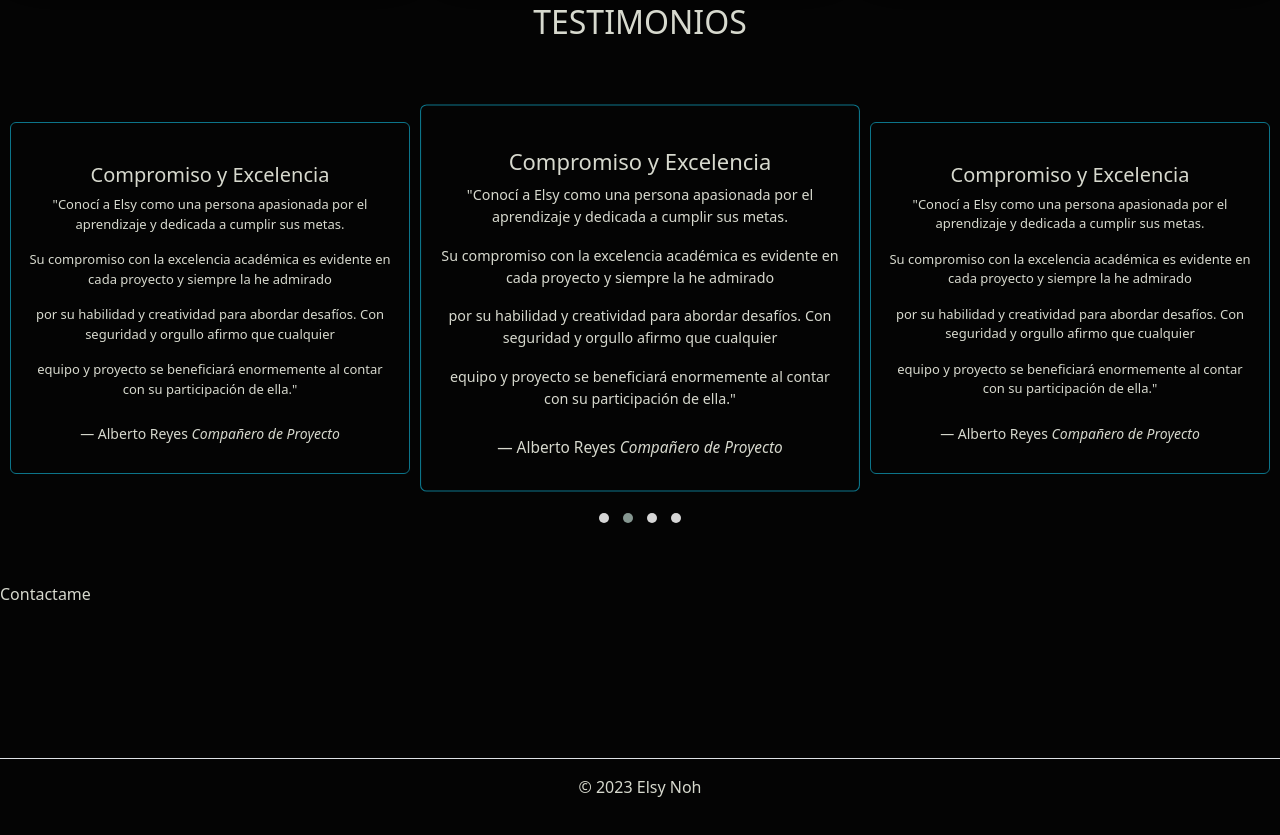
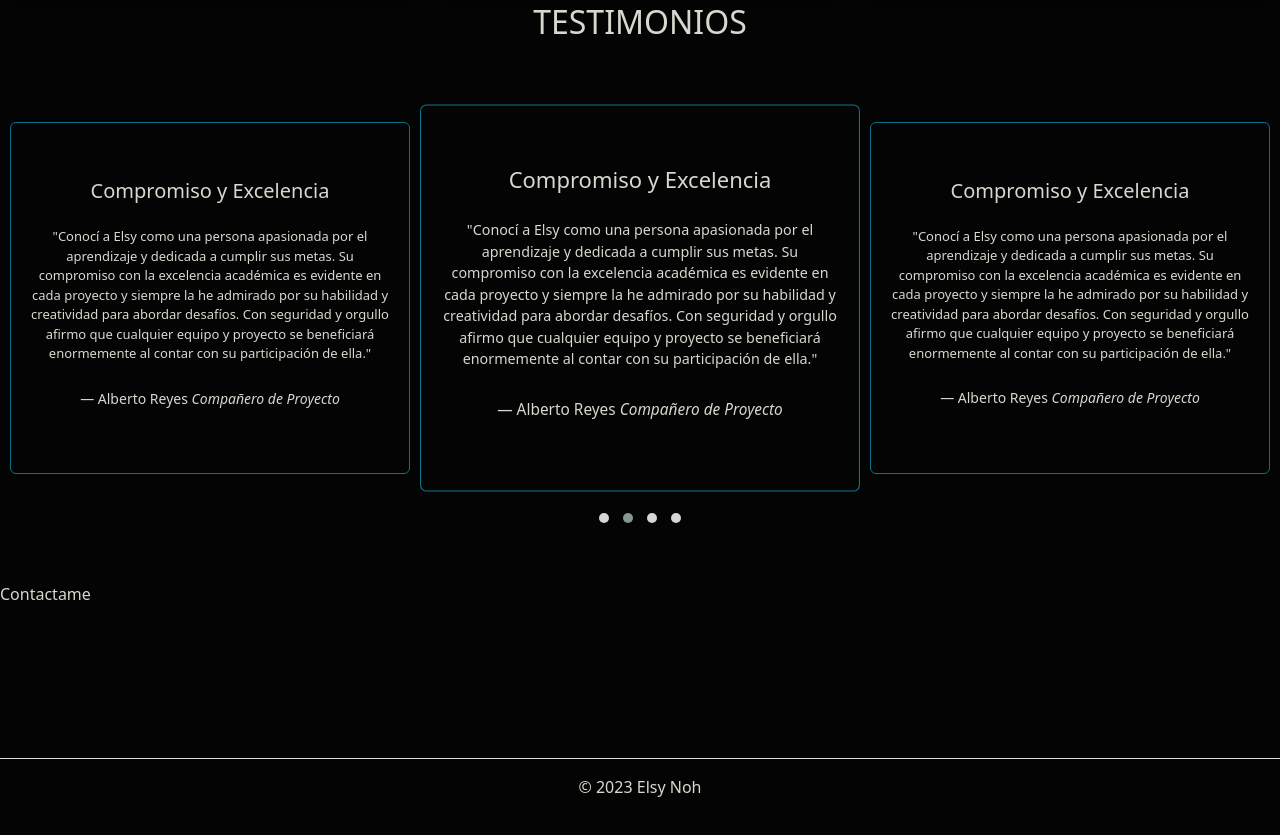
Before and after one commit to Elsynt11/mi-portafolio-technolochicasPRO-yucatan, a plain HTML site: page index.html in a window 1280 px wide. Shown: the part 1645-2480 px from the top of the page. Drawn offline with nearby package versions, Linux system fonts and the light colour scheme.

Commit message:
testimonios2

```diff
--- a/index.html
+++ b/index.html
@@ -198,12 +198,13 @@
                     <div class="card text-center mb-4 card-carrusell ">
                         <br>
                         <div class="card-body">
-                            <h5 class="card-title">Compromiso y Excelencia</h5>
+                            <h5 class="card-title py-3">Compromiso y Excelencia</h5>
                             <div class="txt-card">
-                                <p>"Conocí a Elsy como una persona apasionada por el aprendizaje y dedicada a cumplir sus metas.</p>
-                                <p>Su compromiso con la excelencia académica es evidente en cada proyecto y siempre la he admirado </p>
-                                <p>por su habilidad  y creatividad para abordar desafíos. Con seguridad y orgullo afirmo que cualquier</p>
-                                <p>equipo y proyecto se beneficiará enormemente al contar con su participación de ella."</p>
+                                <p>"Conocí a Elsy como una persona apasionada por el aprendizaje y dedicada a cumplir sus metas.
+                                    Su compromiso con la excelencia académica es evidente en cada proyecto y siempre la he admirado
+                                    por su habilidad y creatividad para abordar desafíos. Con seguridad y orgullo afirmo que cualquier
+                                    equipo y proyecto se beneficiará enormemente al contar con su participación de ella."
+                                </p>
                             </div>
                             <br>
                             <footer class="blockquote-footer">Alberto Reyes <cite title="Source Title">Compañero de Proyecto</cite>
@@ -216,12 +217,13 @@
                     <div class="card text-center card-carrusell">
                         <br>
                         <div class="card-body">
-                            <h5 class="card-title">Compromiso y Excelencia</h5>
+                            <h5 class="card-title py-3">Compromiso y Excelencia</h5>
                             <div class="txt-card">
-                                <p>"Conocí a Elsy como una persona apasionada por el aprendizaje y dedicada a cumplir sus metas.</p>
-                                <p>Su compromiso con la excelencia académica es evidente en cada proyecto y siempre la he admirado </p>
-                                <p>por su habilidad  y creatividad para abordar desafíos. Con seguridad y orgullo afirmo que cualquier</p>
-                                <p>equipo y proyecto se beneficiará enormemente al contar con su participación de ella."</p>
+                                <p>"Conocí a Elsy como una persona apasionada por el aprendizaje y dedicada a cumplir sus metas.
+                                    Su compromiso con la excelencia académica es evidente en cada proyecto y siempre la he admirado
+                                    por su habilidad y creatividad para abordar desafíos. Con seguridad y orgullo afirmo que cualquier
+                                    equipo y proyecto se beneficiará enormemente al contar con su participación de ella."
+                                </p>
                             </div>
                             <br>
                             <footer class="blockquote-footer">Alberto Reyes <cite title="Source Title">Compañero de Proyecto</cite>
@@ -234,12 +236,13 @@
                     <div class="card text-center card-carrusell ">
                         <br>
                         <div class="card-body">
-                            <h5 class="card-title">Compromiso y Excelencia</h5>
+                            <h5 class="card-title py-3">Compromiso y Excelencia</h5>
                             <div class="txt-card">
-                                <p>"Conocí a Elsy como una persona apasionada por el aprendizaje y dedicada a cumplir sus metas.</p>
-                                <p>Su compromiso con la excelencia académica es evidente en cada proyecto y siempre la he admirado </p>
-                                <p>por su habilidad  y creatividad para abordar desafíos. Con seguridad y orgullo afirmo que cualquier</p>
-                                <p>equipo y proyecto se beneficiará enormemente al contar con su participación de ella."</p>
+                                <p>"Conocí a Elsy como una persona apasionada por el aprendizaje y dedicada a cumplir sus metas.
+                                    Su compromiso con la excelencia académica es evidente en cada proyecto y siempre la he admirado
+                                    por su habilidad y creatividad para abordar desafíos. Con seguridad y orgullo afirmo que cualquier
+                                    equipo y proyecto se beneficiará enormemente al contar con su participación de ella."
+                                </p>
                             </div>
                             <br>
                             <footer class="blockquote-footer">Alberto Reyes <cite title="Source Title">Compañero de Proyecto</cite>
@@ -252,12 +255,13 @@
                     <div class="card text-center card-carrusell ">
                         <br>
                         <div class="card-body">
-                            <h5 class="card-title">Compromiso y Excelencia</h5>
+                            <h5 class="card-title py-3">Compromiso y Excelencia</h5>
                             <div class="txt-card">
-                                <p>"Conocí a Elsy como una persona apasionada por el aprendizaje y dedicada a cumplir sus metas.</p>
-                                <p>Su compromiso con la excelencia académica es evidente en cada proyecto y siempre la he admirado </p>
-                                <p>por su habilidad  y creatividad para abordar desafíos. Con seguridad y orgullo afirmo que cualquier</p>
-                                <p>equipo y proyecto se beneficiará enormemente al contar con su participación de ella."</p>
+                                <p>"Conocí a Elsy como una persona apasionada por el aprendizaje y dedicada a cumplir sus metas.
+                                    Su compromiso con la excelencia académica es evidente en cada proyecto y siempre la he admirado
+                                    por su habilidad y creatividad para abordar desafíos. Con seguridad y orgullo afirmo que cualquier
+                                    equipo y proyecto se beneficiará enormemente al contar con su participación de ella."
+                                </p>
                             </div>
                             <br>
                             <footer class="blockquote-footer">Alberto Reyes <cite title="Source Title">Compañero de Proyecto</cite>
```
